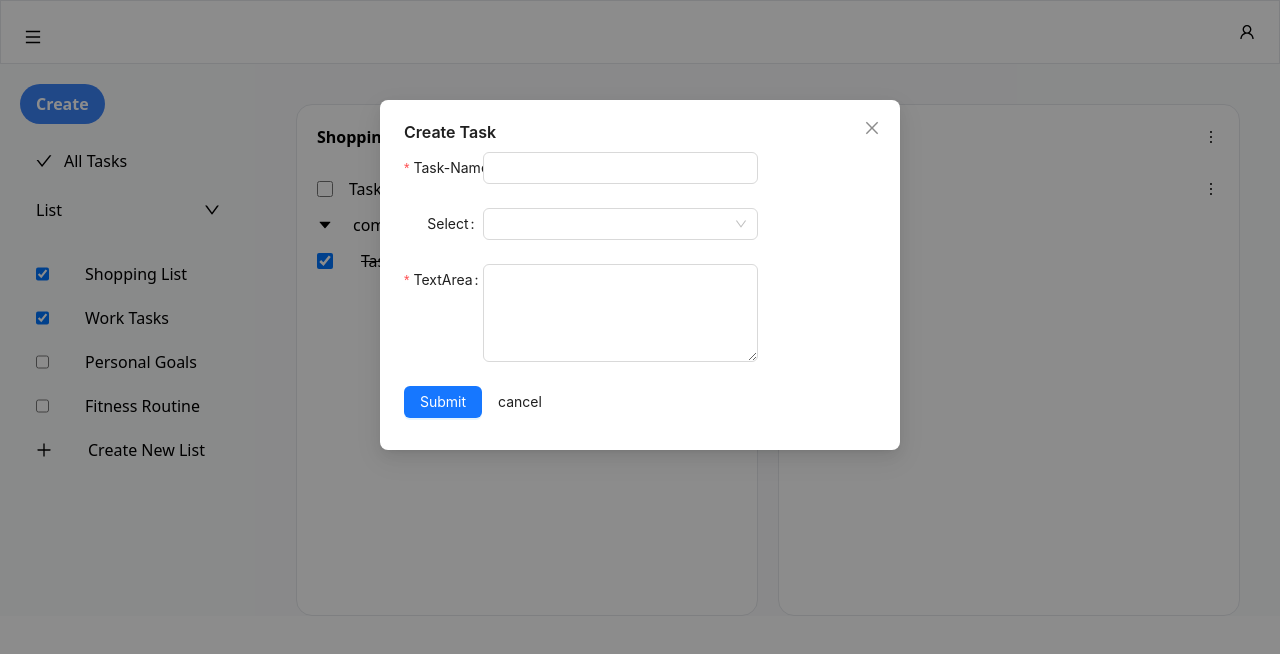
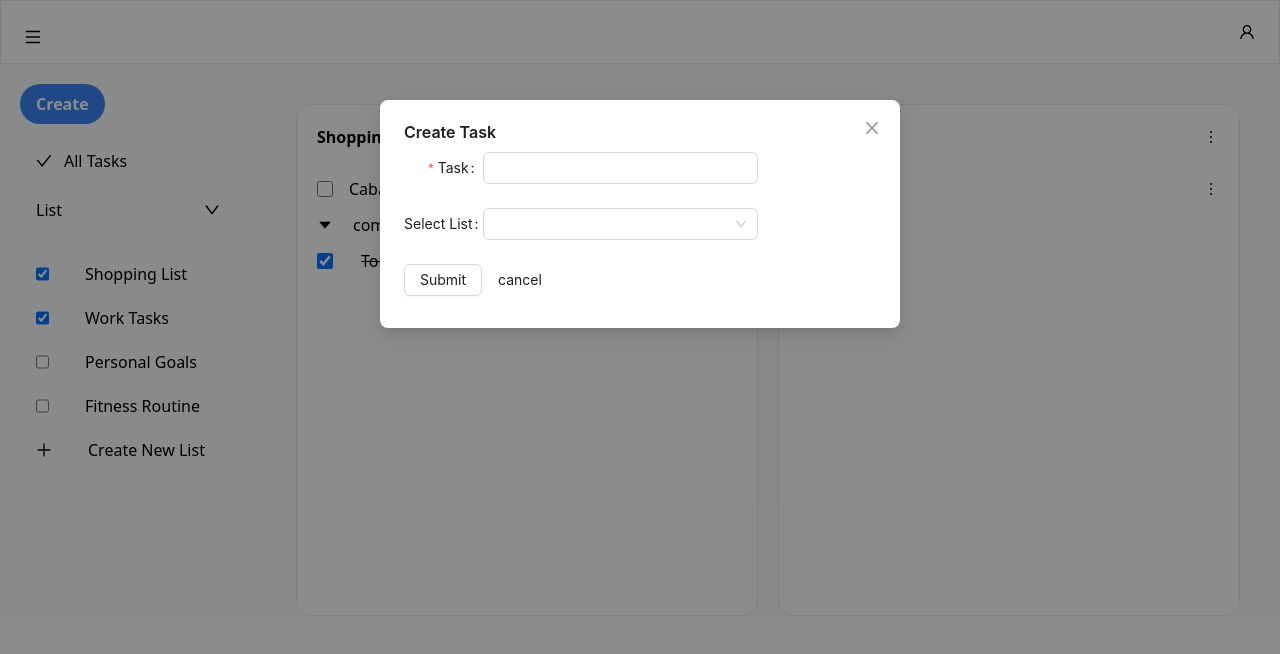
Before and after one commit to Siddharthmarko/Google-Task-Clone, a React (Vite) app: page / in a window 1280 px wide. Both pictures are taken after a click on the button "Create". Shown: the top 654 px of the page. Built offline with nearby package versions, Linux system fonts and the light colour scheme.

Commit message:
some changes

```diff
--- a/src/component/checkedList.jsx
+++ b/src/component/checkedList.jsx
@@ -1,53 +1,88 @@
 import React, { useState } from "react"
 import TaskCard from "./taskCard"
 import { MoreOutlined, CaretRightOutlined, CaretDownOutlined } from "@ant-design/icons";
+import CreateList from "./subCompo/createList";
+import { useData } from "./context/contextProvider";
 
 
 const options = [
-    "Sort by date",
-    "Sort by My order",
-    "Rename List",
     "Delete List",
     "Delete all complete tasks"
 ];
 export default function CheckedList({ data }) {
     const [display , setDisplay] = useState();
     const [hideComplete, setHideComplete] = useState(false);
-    // const [hover, ]
+    const { dispatcher }= useData();
+
+    // Array of list for seperation
     let complete = [];
     let nonComplete = [];
-    const dataInList = data.task.map((item) => {
-        if (!item.complete){
-            nonComplete.push(<TaskCard key={item.id} data={item} />)
-        }else {
-            complete.push(<TaskCard key={item.id} data={item} />)
-        }
-    })
+    data.task.map(e =>
+        (!e.complete)
+        ? nonComplete.push(<TaskCard key={e.id} data={e} />)
+        : complete.push(<TaskCard key={e.id} data={e} />) )
 
     return (
-        <div className="p-5 h-[512px] border w-full max-w-2xl max-w-xl min-w-72 rounded-2xl overflow-auto bg-white">
-            <div className="flex justify-between">
-                <h1 className="font-bold " >{data.name}</h1>
-                <MoreOutlined onClick={() => setDisplay(!display)} />
-                <ul className={`shadow-xl absolute bg-white	 rounded-3xl ${!display ? 'd-none' : ''}`}>
-                    {options.map((li, idx) => {
-                        return <li className="text-sm my-4 px-7 py-1 hover:bg-slate-100" key={idx} >{li}</li>
+        <div
+            className="p-5 h-[512px] border w-full max-w-2xl max-w-xl min-w-72 rounded-2xl overflow-auto bg-white">
+            <div
+                className="flex justify-between">
+                <h1
+                    className="font-bold "
+                    >{data.name}
+                </h1>
+                <div
+                    onBlur={() => setTimeout(() => {setDisplay(false)}, 1000)}
+                    className="relative"
+                >
+                <MoreOutlined
+                    onClick={() => setDisplay(!display)}
+                />
+                    <ul
+                        style={{ marginLeft: '-225px' }}
+                        className={`shadow-xl absolute bg-white	 rounded-3xl ${!display ? 'd-none' : ''}`}
+                    >
+                        <li
+                            className="text-sm my-4 px-7 py-1 hover:bg-slate-100"
+                        >
+                            <CreateList
+                                rename={data.id}
+                            />
+                        </li>
+                    {options.map((li, idx) =>
+                        <li
+                            onClick={() =>
+                                    dispatcher({
+                                        type: 'cardOption',
+                                        option: idx,
+                                        data: data.id
                                     })}
+                            className="text-sm my-4 px-7 py-1 hover:bg-slate-100"
+                            key={idx}
+                        >{li}</li>
+                    )}
 
                 </ul>
                 </div>
-                <ul className="flex flex-col gap-3 pt-7 ">
+            </div>
+                <ul
+                    className="flex flex-col gap-3 pt-7 ">
                     {nonComplete}
-                {(complete.length !== 0) ? <>
+                    {   (complete.length === 0) || <>
                             <li
                                 className="flex gap-5"
-                    onClick={() => setHideComplete(!hideComplete)}
+                                onClick={() =>
+                                    setHideComplete(!hideComplete)
+                                    }
                                 >
-                    {hideComplete ? <CaretRightOutlined/> : <CaretDownOutlined/>}
+                                    {hideComplete
+                                        ? <CaretRightOutlined/>
+                                        : <CaretDownOutlined/>
+                                    }
                                     <p>complete </p>
                             </li>
-                    {hideComplete ? '' : complete}
-                </> : ''}
+                        {hideComplete || complete}
+                </> }
 
                 </ul>
 
--- a/src/component/context/localData.js
+++ b/src/component/context/localData.js
@@ -6,17 +6,15 @@ let defaultList = [
         "checked": true,
         "task": [
             {
-                "title": "Task 1",
+                "title": "Cabage",
                 "id": 1,
                 "listId": "7fc85a31-4e7a-4b95-a3ab-d8a7863a1d01",
-                "description": "Lorem ipsum dolor sit amet.",
                 "complete": false
             },
             {
-                "title": "Task 2",
+                "title": "Tomato",
                 "id": 2,
                 "listId": "7fc85a31-4e7a-4b95-a3ab-d8a7863a1d01",
-                "description": "Lorem ipsum dolor sit amet.",
                 "complete": true
             },
         ]
@@ -27,10 +25,9 @@ let defaultList = [
         "checked": true,
         "task": [
             {
-                "title": "Task 1",
-                "id": 1,
+                "title": "Cleaning",
+                "id": 3,
                 "listId": "2b6c9d3d-98f7-4e90-a52e-9e87179c4dbd",
-                "description": "Lorem ipsum dolor sit amet.",
                 "complete": false
             }
         ]
@@ -47,10 +44,9 @@ let defaultList = [
         "checked": false,
         "task": [
             {
-                "title": "Task 1",
-                "id": 1,
+                "title": "leg Day",
+                "id": 4,
                 "listId": "9e4bb6b8-144f-45d7-8eaf-6ef0dd33a462",
-                "description": "Lorem ipsum dolor sit amet.",
                 "complete": false
             }
         ]
--- a/src/component/dashboard.jsx
+++ b/src/component/dashboard.jsx
@@ -4,15 +4,9 @@ import { useData } from "./context/contextProvider";
 
 export default function DashsBoard(){
     const {state} = useData()
-
     return (
         <>
         {state.map(e => e.checked && <CheckedList key={e.id} data={e} />)}
         </>
     )
 }
-// {state.filter(e => e.checked)
-// .map(e =>
-//     <CheckedList
-//         key={e.id}
-//         data={e} />)}
--- a/src/component/subCompo/creatTaskForm.jsx
+++ b/src/component/subCompo/creatTaskForm.jsx
@@ -1,32 +1,30 @@
 import React, { useState } from 'react';
 import {
-    DatePicker,
     Form,
     Input,
     Select,
-    TimePicker,
     Button,
     Modal
 } from 'antd';
 import { useData } from '../context/contextProvider';
-
-const { TextArea } = Input;
+import { useForm } from 'antd/es/form/Form';
 
 const CreateTaskForm = () => {
     const [taskFormOpen, setTaskFormOpen] = useState(false);
     const {state, dispatcher} = useData();
+    const [form] = useForm();
 
     const onFinish = (values) => {
-        console.log('Success:', values);
         values.complete = false;
-        // console.log(values);
         dispatcher({type: 'task', data: values});
+        closeModel();
     };
     function showTaskForm() {
         setTaskFormOpen(true);
     }
     function closeModel() {
         setTaskFormOpen(false);
+        form.resetFields();
     }
 
 
@@ -34,15 +32,18 @@ const CreateTaskForm = () => {
         <>
             <button
                 className='bg-blue-500 hover:bg-blue-700 text-white font-bold py-2 px-4 rounded-full'
-                onClick={() => showTaskForm()} >Create</button>
+                onClick={() => showTaskForm()}
+                >Create
+            </button>
             <Modal
                 title="Create Task"
                 open={taskFormOpen}
-                onOk={closeModel}
+                // onOk={false}
                 onCancel={closeModel}
                 footer={[]}
             >
                 <Form
+                    form={form}
                     labelCol={{ span: 4, }}
                     wrapperCol={{ span: 14, }}
                     layout='horizontal'
@@ -50,7 +51,7 @@ const CreateTaskForm = () => {
                     onFinish={onFinish}
                 >
                 <Form.Item
-                    label="Task-Name"
+                    label="Task"
                     name='title'
                     rules={[{
                             required: true,
@@ -60,14 +61,8 @@ const CreateTaskForm = () => {
                     <Input />
                 </Form.Item>
 
-                {/* <Form.Item label="DatePicker" name='date' rules={[{required: true, message:'required'}]} >
-                    <DatePicker />
-                </Form.Item>
-                <Form.Item label="TimePicker" name='time' rules={[{required: true, message:'required'}]} >
-                    <TimePicker />
-                </Form.Item> */}
-                    <Form.Item
-                        label="Select"
+                <Form.Item
+                        label="Select List"
                         name='listId' >
                         <Select>
                             {state.map((list) =>
@@ -75,30 +70,21 @@ const CreateTaskForm = () => {
                                     {list.name}
                                 </Select.Option>
                             )}
-
                         </Select>
                     </Form.Item>
-                    <Form.Item
-                        label="TextArea"
-                        name='description'
-                        rules={[{required: true, message:'required'}]} >
 
-                        <TextArea
-                            rows={4}
-                        />
-                </Form.Item>
                     <Button
-                        type="primary"
+                        type=""
                         htmlType="submit"
                         >Submit
                         </Button>
                 <Button
+                    onClick={closeModel}
                     type='reset'
                     >cancel
                 </Button>
             </Form>
             </Modal>
-
         </>
     );
 };
--- a/src/component/subCompo/createList.jsx
+++ b/src/component/subCompo/createList.jsx
@@ -6,42 +6,48 @@ import {
     Modal
 } from 'antd';
 import { PlusOutlined } from '@ant-design/icons'
+import { useData } from '../context/contextProvider';
+import { useForm } from 'antd/es/form/Form';
 
-import { useData } from '../context/contextProvider';
-
-export default function CreateList(){
+export default function CreateList({rename = false}){
+    // rename variable contain id of list for rename
     const [listFormOpen, setListFormOpen] = useState(false);
     const { dispatcher } = useData();
+    const [form ]= useForm();
 
     function showListForm() {
         setListFormOpen(true);
     }
     function closeModel() {
         setListFormOpen(false);
+        form.resetFields();
     }
     const onFinish = (values) => {
-        // console.log('Success:', values);
         values = {...values, task: [], checked: true}
-        dispatcher({type: 'list', data: values});
+        dispatcher({type: 'list', data: values, reName: rename});
+        closeModel();
     };
 
     return(
         <>
             <li onClick={() => showListForm()} >
-                <div className="flex px-4 gap-9">
-                    <PlusOutlined />
-                    <p>Create New List</p>
-                </div>
+                {rename
+                    ? <p>Rename List</p>
+                    :  <div className="flex px-4 gap-9">
+                            <PlusOutlined />
+                            <p>Create New List</p>
+                        </div>
+                    }
             </li>
-        {/* <Button  >Add List</Button> */}
             <Modal
-                    title="Add List"
+                    title="List Name"
                     open={listFormOpen}
                     onOk={closeModel}
                     onCancel={closeModel}
                     footer={[]}
             >
                 <Form
+                    form={form}
                     wrapperCol={{
                         span: 16,
                     }}
@@ -58,11 +64,11 @@ export default function CreateList(){
                         name={'name'}
                         rules={[{required: true, message: 'requried'}]}
                         >
-                            <Input  />
+                            <Input />
                     </Form.Item>
                     <Form.Item  >
                         <Button
-                            type="primary"
+                            type=""
                             htmlType="submit"
                             >Submit
                         </Button>
@@ -75,6 +81,5 @@ export default function CreateList(){
                 </Form>
         </Modal>
         </>
-
     )
 }
--- a/src/component/taskCard.jsx
+++ b/src/component/taskCard.jsx
@@ -1,32 +1,41 @@
 import React, { useState } from "react"
 import { useData } from "./context/contextProvider"
-import { Select } from "antd";
 import { MoreOutlined } from "@ant-design/icons";
 
-const Options = [
-    'Delete',
-    'Change List',
-];
 export default function TaskCard({data}){
     const [display, setDisplay] = useState(false);
     const {dispatcher} = useData();
+    // Deleting the task
+    function deleteTask(task){
+        dispatcher({ type: 'deleteTask', child: task });
+    }
 
-    function handleClick (value) {
-        console.log(value);
+    // move task to another list
+    function move (listId, task) {
+        let obj = JSON.parse(JSON.stringify(task));
+        obj.listId = listId;
+        deleteTask(task);
+        dispatcher({type: 'task', data: obj});
     };
 
     return ( <>
         <li className="flex justify-between " >
                 {
                 (data.complete )
-                ?
-                <div
+                ? <div
                     className="flex gap-4 items-center" >
                     <input
                         className="rounded-full w-4 h-4 border border-slate-300 "
                         type="checkbox"
-                    onChange={() => dispatcher({ type: 'completeTask', listId: data.listId, id: data.id, value: false })}
-                    checked={data.complete}/>
+                        checked={data.complete}
+                        onChange={() =>
+                            dispatcher({
+                                type: 'completeTask',
+                                listId: data.listId,
+                                id: data.id,
+                                value: false
+                            })}
+                        />
                         <del className="mx-3" >{data.title} </del>
                     </div>
                 :
@@ -41,31 +50,38 @@ export default function TaskCard({data}){
                     </div>
                 }
 
-            <div className="">
-                {
-                    (data.complete) ?
+                <div >
+                    { (data.complete)
+                        ?
                          <li
-                                onClick={() =>
-                                    dispatcher({
-                                        type: 'deletecomplete',
-                                        listId: data.listId,
-                                        id: data.id,
-                                    })}
+                            onClick={() => deleteTask(data)}
                             >Delete
                         </li>
-                        : <>
+                        :
+                        <div
+                            className="relative"
+                            onBlur={() =>
+                                setTimeout(() =>
+                                    { setDisplay(false) }, 1000)}
+                            >
                                 <MoreOutlined onClick={() => setDisplay(!display)} />
-                                    <ul className={`shadow-xl absolute bg-white	 rounded-3xl ${!display ? 'd-none' : ''}`}>
-                                    {Options
-                                        .map((li, idx) =>  <li
-                                                        className="text-sm my-3 px-7  hover:bg-slate-100" key={idx} >{li}</li>
-                                        )}
+                                <ul
+                                    style={{ marginLeft: '-200px' }}
+                                    className={`shadow-xl absolute bg-white	 rounded-3xl ${display || 'd-none'}`}
+                                >
+                                <li
+                                    onClick={() => deleteTask(data)}
+                                    className="text-sm my-3 px-7  hover:bg-slate-100"
+                                >Delete
+                                </li>
                                     <div className="border" >
-                                    {<ListOptions onList={handleClick} />}
+                                    <span className="text-sm my-3 px-7  bg-slate-100" >move to </span>
+                                    {<ListOptions onList={move} thisTask={data} />}
                                     </div>
                             </ul>
+                            </div>
 
-                </>}
+                                }
 
             </div>
         </li>
@@ -73,16 +89,14 @@ export default function TaskCard({data}){
         </>)
 }
 
-function ListOptions({ onList }){
+function ListOptions({ onList, thisTask }){
     const { state } = useData();
-    let arr = state.map((e) => {
-            return {name: e.name, id: e.id};
-    })
+    let list = state;
     return (
         <>
-            {arr.map((item) =>
+            {list.map((item) =>
                 <li
-                    onClick={() => onList(item)}
+                    onClick={() => onList(item.id, thisTask)}
                     className="text-xs my-2 px-7 hover:bg-slate-100"
                     key={item.id}
                     >
```
Also changed, not shown: src/component/sidebar.jsx (+14 -12 lines). Lines whose indentation alone changed are shown as unchanged.
